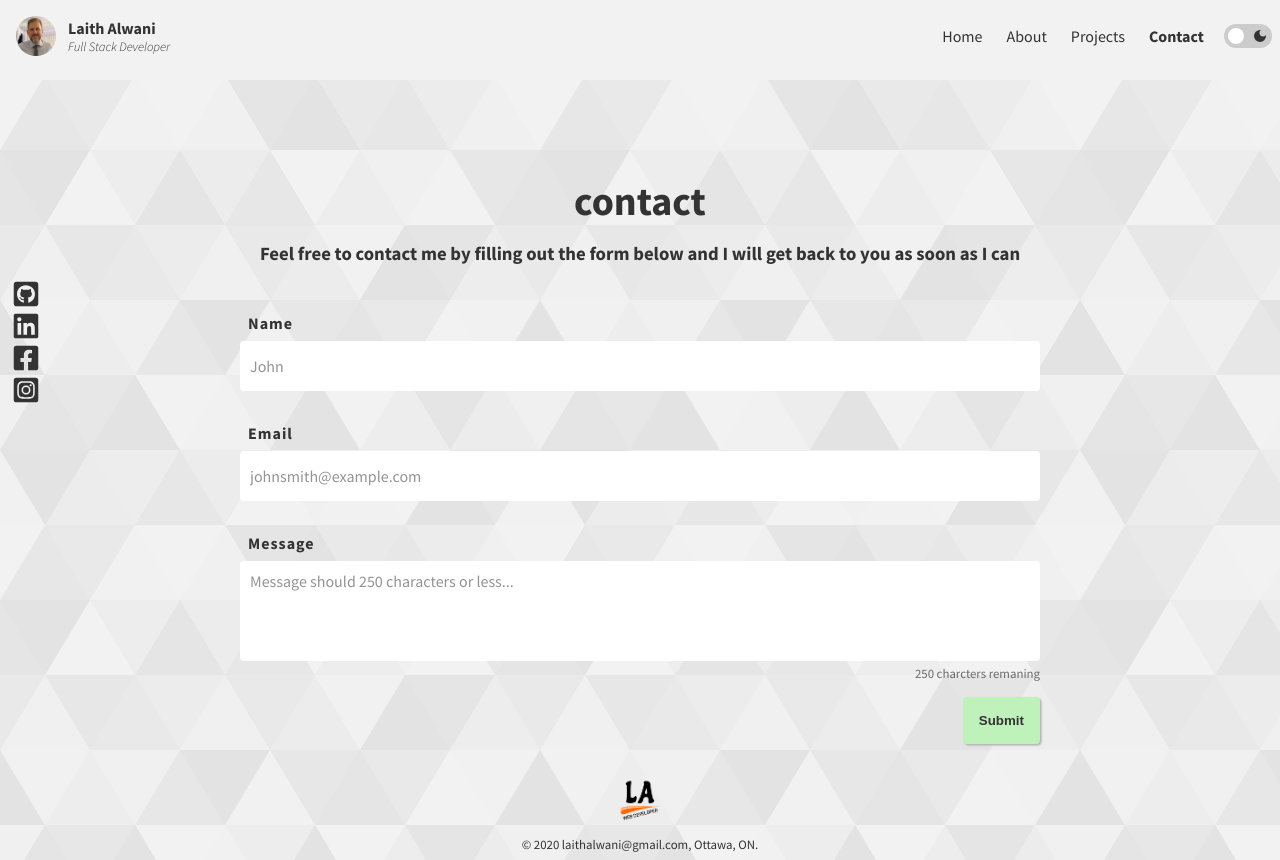
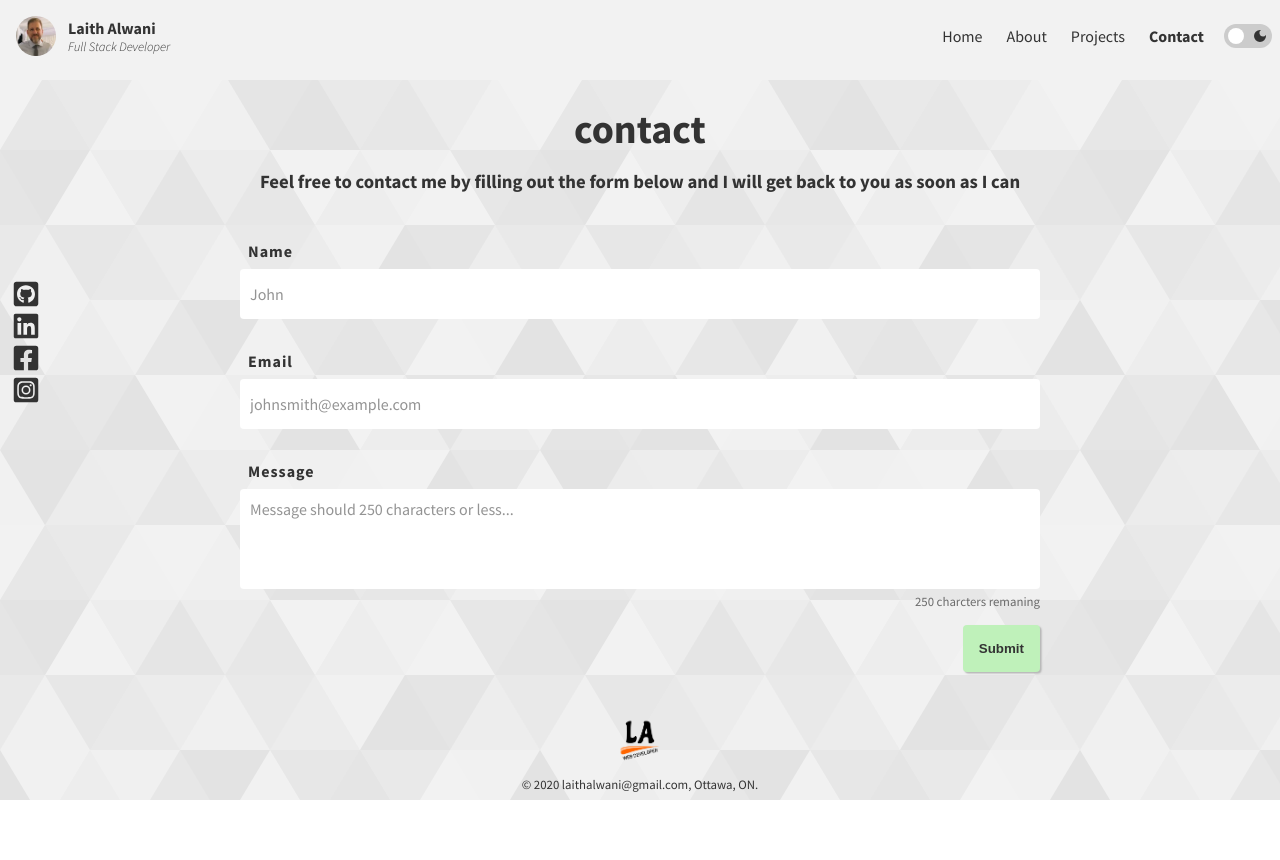
Before and after one commit to LaithAlwani/LaithAlwani, a Next.js app: page /contact in a window 1280 px wide. After the commit the page ends 800 px from the top, so only its background shows below. Built offline with nearby package versions, Linux system fonts and the light colour scheme.

Commit message:
fixes navbar postion

```diff
--- a/app/globals.css
+++ b/app/globals.css
@@ -69,6 +69,7 @@ label {
 
 .section {
   max-width: 60rem;
+  min-height: 86svh;
   height: 100%;
   padding-block-start: 6rem;
   padding-block-end: 1rem;
@@ -103,7 +104,7 @@ label {
 /*Navbar*/
 nav {
   background-color: var(--background-color);
-  /* position: fixed; */
+  position: fixed;
   padding: 0;
   width: 100%;
   left: 0;
```
